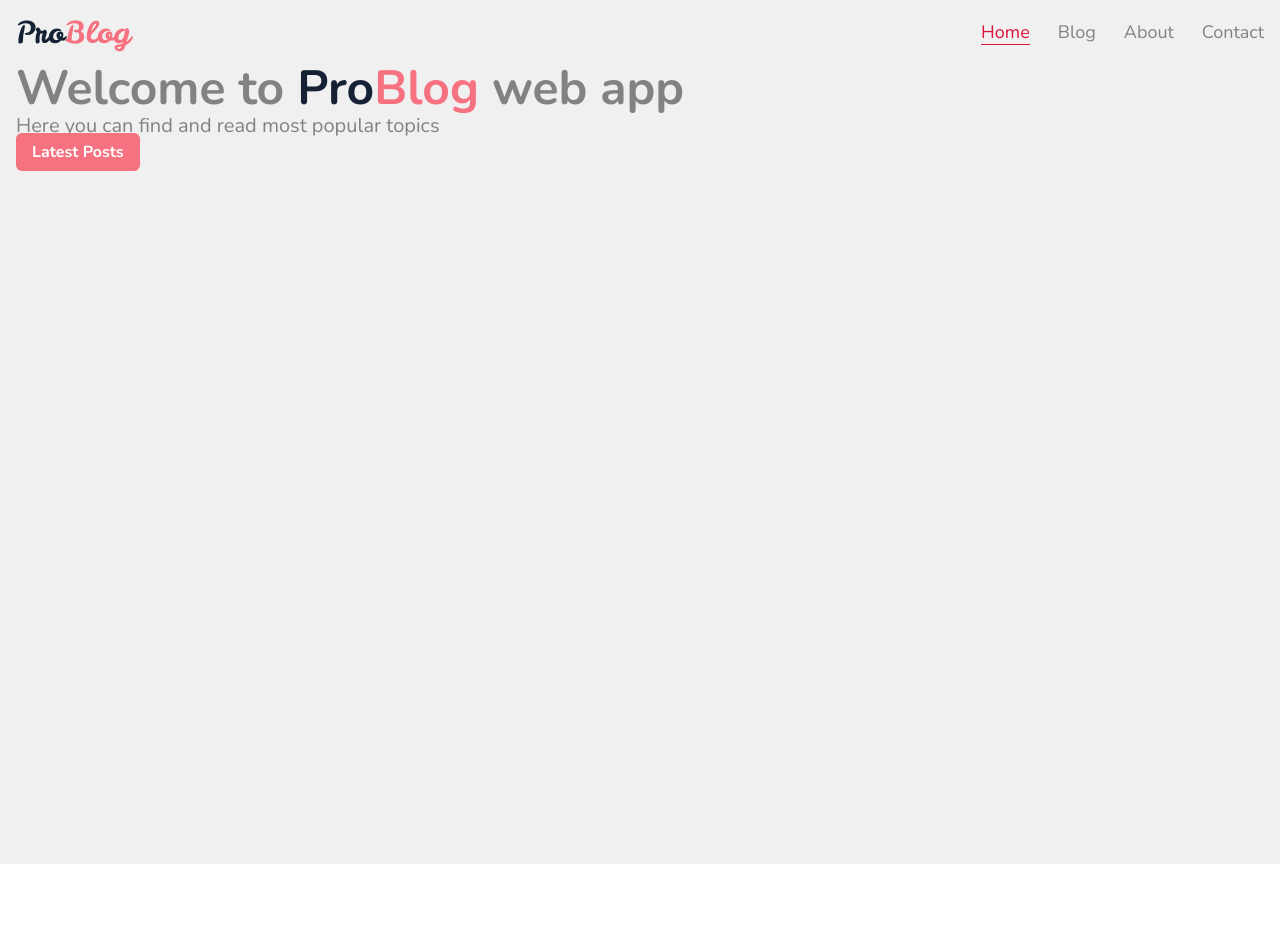
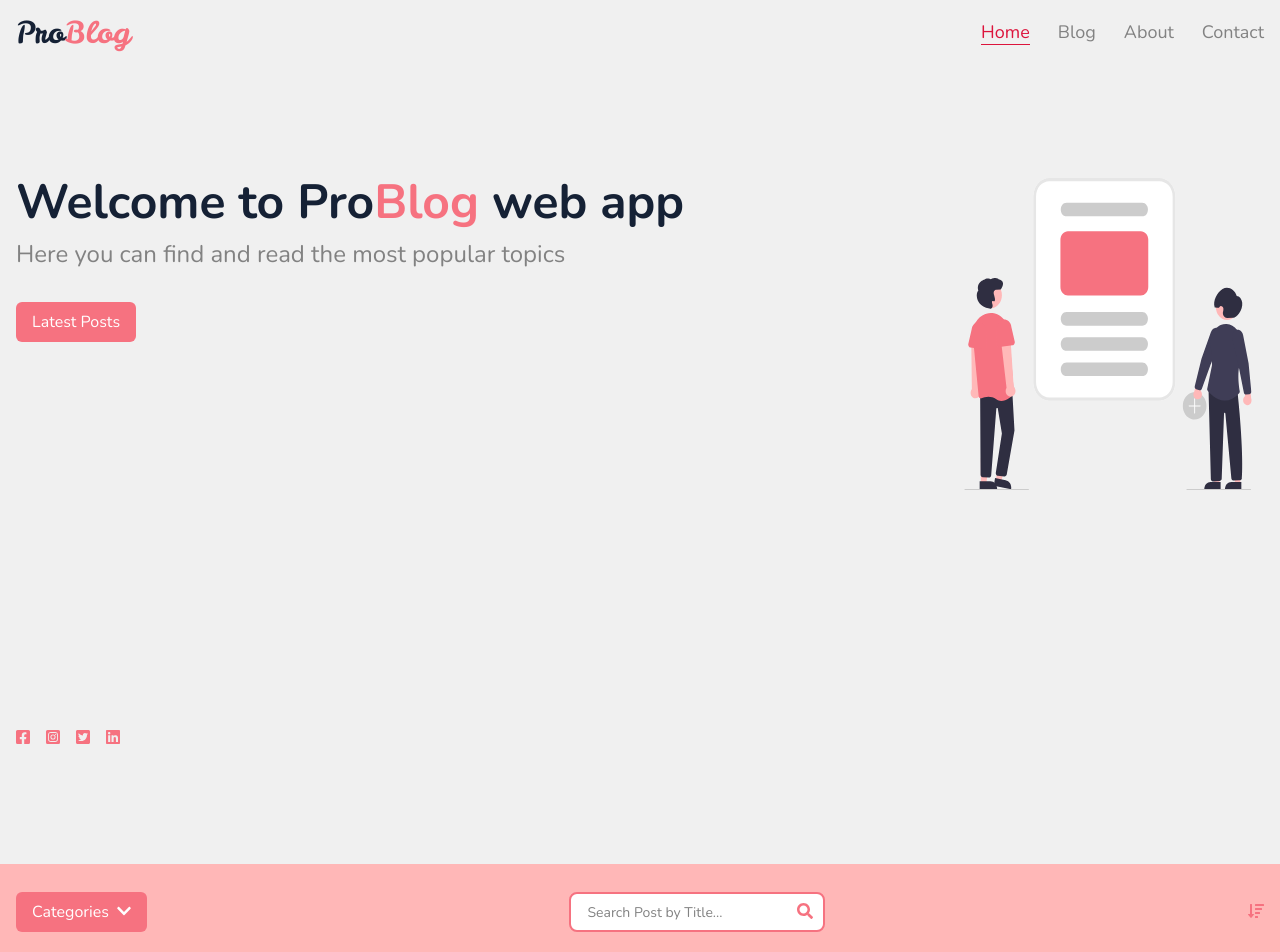
Before and after one commit to ohotnikarturik/nextjs-pro-blog, a Next.js app: page / in a window 1280 px wide. Shown: the top 952 px of the page. Before the commit the page ends 864 px from the top, so only its background shows below. Built offline with nearby package versions, Linux system fonts and the light colour scheme.

Commit message:
add hero-img, add searchfiltersort components

```diff
--- /dev/null
+++ b/components/Badge.tsx
@@ -0,0 +1,12 @@
+const BadgeItems = [
+  { id: 1, category: 'Lifestyle', colour: 'purple' },
+  { id: 2, category: 'Technology', colour: 'green' },
+  { id: 3, category: 'Interviews', colour: 'blue' },
+  { id: 4, category: 'Food', colour: 'yellowe' },
+]
+
+const Badge = () => {
+  return <div></div>
+}
+
+export default Badge
--- a/components/Button.tsx
+++ b/components/Button.tsx
@@ -1,13 +1,22 @@
 import Link from 'next/link'
+import { FontAwesomeIcon } from '@fortawesome/react-fontawesome'
 
 import { ButtonProps } from '../interfaces/index'
 
-const Button = ({ label, href }: ButtonProps) => {
+const Button = ({ label, path, icon, onClick, isMenuOpen }: ButtonProps) => {
   return (
-    <Link href={href}>
-      <a className="py-2 px-4 bg-primary-red text-primary-white rounded-md font-bold">
+    <Link href={path}>
+      <button
+        onClick={onClick}
+        className="inline-flex focus:outline-none focus:bg-primary-crimson items-center py-2 px-4 bg-primary-red hover:bg-primary-crimson transition ease-in duration-200 text-primary-white rounded-md font-medium"
+      >
         {label}
-      </a>
+        {icon && (
+          <div className={`ml-2 ${isMenuOpen ? 'transform rotate-180' : null}`}>
+            <FontAwesomeIcon width={15} icon={icon} />
+          </div>
+        )}
+      </button>
     </Link>
   )
 }
--- /dev/null
+++ b/components/DropDownMenu.tsx
@@ -0,0 +1,28 @@
+const dropDownMenuItems = [
+  { id: 1, category: 'Lifestyle' },
+  { id: 2, category: 'Technology' },
+  { id: 3, category: 'Interviews' },
+  { id: 4, category: 'Food' },
+]
+
+export interface DropDownMenuProps {
+  onClick: any // fix
+}
+
+const DropDownMenu = ({ onClick }: DropDownMenuProps) => {
+  return (
+    <ul className="absolute left-4 top-16 mt-2 w-56 rounded-lg shadow-lg bg-white">
+      {dropDownMenuItems.map((item) => (
+        <li
+          onClick={() => onClick(item.category)}
+          key={item.id}
+          className="cursor-pointer px-4 py-2 text-sm text-primary-white bg-primary-red hover:bg-primary-crimson transition ease-in duration-200"
+        >
+          {item.category}
+        </li>
+      ))}
+    </ul>
+  )
+}
+
+export default DropDownMenu
--- a/components/Logo.tsx
+++ b/components/Logo.tsx
@@ -1,6 +1,6 @@
 const Logo = () => {
   return (
-    <span className="font-leckerli text-3xl text-primary-black">
+    <span className="font-leckerli cursor-pointer text-3xl text-primary-black">
       Pro<span className="text-primary-red">Blog</span>
     </span>
   )
--- /dev/null
+++ b/components/SearchFilterSortPanel.tsx
@@ -0,0 +1,36 @@
+import React, { useState } from 'react'
+
+import Button from './Button'
+import DropDownMenu from './DropDownMenu'
+import SearchInput from './SearchInput'
+import SortItem from './SortItem'
+
+const SearchFilterSortPanel = () => {
+  const [isMenuOpen, setIsMenuOpen] = useState(false)
+  const [category, setCategory] = useState('Categories')
+
+  const onClickMenuOpen = () => setIsMenuOpen(!isMenuOpen)
+  const onClickChooseCategory = (value: string) => {
+    setCategory(value)
+    setIsMenuOpen(false)
+  }
+
+  return (
+    <div className="bg-primary-pink">
+      <div className="container flex justify-between items-center h-24 relative">
+        <Button
+          onClick={onClickMenuOpen}
+          path="#"
+          icon="chevron-down"
+          label={category}
+          isMenuOpen={isMenuOpen}
+        />
+        {isMenuOpen && <DropDownMenu onClick={onClickChooseCategory} />}
+        <SearchInput />
+        <SortItem />
+      </div>
+    </div>
+  )
+}
+
+export default SearchFilterSortPanel
--- /dev/null
+++ b/components/SearchInput.tsx
@@ -0,0 +1,29 @@
+import React, { useState } from 'react'
+import { FontAwesomeIcon } from '@fortawesome/react-fontawesome'
+
+const SearchInput = () => {
+  const [inputValue, setInputValue] = useState('')
+  console.log(inputValue)
+
+  const onChangeInputValue = (event: React.ChangeEvent<HTMLInputElement>) => {
+    setInputValue(event.currentTarget.value)
+  }
+
+  return (
+    <form className="relative w-64">
+      <input
+        className=" placeholder-primary-gray border-2 text-primary-crimson border-primary-red bg-white h-10 pl-4 pr-9 focus:border-primary-crimson rounded-lg text-sm focus:outline-none w-full transition ease-in duration-200"
+        type="text"
+        placeholder="Search Post by Title..."
+        name="search"
+        value={inputValue}
+        onChange={onChangeInputValue}
+      />
+      <div className="text-primary-red absolute top-1/2 transform -translate-y-1/2 right-3 ">
+        <FontAwesomeIcon width={20} icon={'search'} />
+      </div>
+    </form>
+  )
+}
+
+export default SearchInput
--- /dev/null
+++ b/components/SocialItems.tsx
@@ -0,0 +1,38 @@
+import { FontAwesomeIcon } from '@fortawesome/react-fontawesome'
+import {
+  faFacebookSquare,
+  faInstagramSquare,
+  faLinkedin,
+  faTwitterSquare,
+} from '@fortawesome/free-brands-svg-icons'
+
+const socialIcons = [
+  {
+    id: 1,
+    size: 25,
+    name: faFacebookSquare,
+    href: 'https://www.facebook.com/',
+  },
+  { id: 2, size: 25, name: faInstagramSquare, href: 'http://instagram.com/' },
+  { id: 3, size: 25, name: faTwitterSquare, href: 'https://twitter.com/' },
+  { id: 4, size: 25, name: faLinkedin, href: 'https://www.linkedin.com/' },
+]
+
+const SocialItems = () => {
+  return (
+    <ul className="flex">
+      {socialIcons.map((item) => (
+        <li
+          className="mr-4 text-primary-red hover:text-primary-crimson transition ease-in duration-200 cursor-pointer"
+          key={item.id}
+        >
+          <a href={item.href} rel="noreferrer" target="_blank">
+            <FontAwesomeIcon width={item.size} icon={item.name} />
+          </a>
+        </li>
+      ))}
+    </ul>
+  )
+}
+
+export default SocialItems
--- /dev/null
+++ b/components/SortItem.tsx
@@ -0,0 +1,26 @@
+import React, { useState } from 'react'
+
+import { FontAwesomeIcon } from '@fortawesome/react-fontawesome'
+import {
+  faSortAmountDown,
+  faSortAmountDownAlt,
+} from '@fortawesome/free-solid-svg-icons'
+
+const SortItem = () => {
+  const [switchIcon, setSwitchIcon] = useState(false)
+
+  return (
+    <div
+      onClick={() => setSwitchIcon(!switchIcon)}
+      className="text-primary-red cursor-pointer hover:text-primary-crimson transition ease-in duration-200"
+    >
+      {!switchIcon ? (
+        <FontAwesomeIcon width={30} icon={faSortAmountDown} />
+      ) : (
+        <FontAwesomeIcon width={30} icon={faSortAmountDownAlt} />
+      )}
+    </div>
+  )
+}
+
+export default SortItem
--- a/components/Subtitle.tsx
+++ b/components/Subtitle.tsx
@@ -1,7 +1,7 @@
 import { SubtitleProps } from '../interfaces/index'
 
 const Subtitle = ({ label }: SubtitleProps) => {
-  return <h3 className="text-xl font-medium text-primary-gray ">{label}</h3>
+  return <h3 className="text-2xl font-light text-primary-gray ">{label}</h3>
 }
 
 export default Subtitle
--- a/interfaces/index.ts
+++ b/interfaces/index.ts
@@ -1,6 +1,9 @@
 export interface ButtonProps {
   label: string
-  href: string
+  path: string  // fix
+  icon?: any // fix
+  onClick?: () => void
+  isMenuOpen?: boolean
 }
 
 export interface TitleProps {
--- a/pages/_app.tsx
+++ b/pages/_app.tsx
@@ -1,8 +1,25 @@
 import 'tailwindcss/tailwind.css'
 import type { AppProps } from 'next/app'
+import { library } from '@fortawesome/fontawesome-svg-core'
+import {
+  faFacebookSquare,
+  faLinkedin,
+  faTwitterSquare,
+  faInstagramSquare,
+} from '@fortawesome/free-brands-svg-icons'
+import { faChevronDown, faSearch } from '@fortawesome/free-solid-svg-icons'
 
 import Layout from '../components/Layout'
 import '../styles/globals.css'
+
+library.add(
+  faFacebookSquare,
+  faLinkedin,
+  faTwitterSquare,
+  faInstagramSquare,
+  faChevronDown,
+  faSearch
+)
 
 function MyApp({ Component, pageProps }: AppProps) {
   return (
--- a/pages/index.tsx
+++ b/pages/index.tsx
@@ -1,6 +1,10 @@
 import Head from 'next/head'
+import Image from 'next/image'
+
 import Button from '../components/Button'
 import Subtitle from '../components/Subtitle'
+import SocialItems from '../components/SocialItems'
+import SearchFilterSortPanel from '../components/SearchFilterSortPanel'
 
 export default function Home() {
   return (
@@ -10,21 +14,40 @@ export default function Home() {
         <link rel="icon" href="/favicon.ico" />
         <meta name="keywords" content="blog web application" />
       </Head>
-      <section className="bg-primary-silver h-screen">
-        <div className="container">
+      <section className="h-screen bg-primary-silver">
+        <div className="container h-full flex flex-col justify-around">
+          <div className="flex w-full">
+            <div className="flex flex-col items-start w-3/4">
+              <h1 className="text-primary-black font-bold text-5xl mb-3">
+                Welcome to <span className="text-primary-black">Pro</span>
+                <span className="text-primary-red">Blog</span> web app
+              </h1>
+              <div className="mb-8">
+                <Subtitle label="Here you can find and read the most popular topics" />
+              </div>
+              <div className="mb-5">
+                <Button label="Latest Posts" path="/" />
+              </div>
+            </div>
+            <div className="w-1/4">
+              <Image
+                src="/home-image.svg"
+                alt="Read blog image"
+                width={600}
+                height={600}
+              />
+            </div>
+          </div>
           <div>
-            <h1 className="text-primary-gray font-bold text-5xl">
-              Welcome to <span className="text-primary-black">Pro</span>
-              <span className="text-primary-red">Blog</span> web app
-            </h1>
-            <Subtitle label="Here you can find and read most popular topics" />
-            <Button label="Latest Posts" href="/" />
+            <SocialItems />
           </div>
-          <div></div>
-          <div></div>
         </div>
       </section>
-      <section></section>
+      <section>
+        <div className="h-full">
+          <SearchFilterSortPanel />
+        </div>
+      </section>
     </div>
   )
 }
```
Also changed, not shown: public/home-image.svg (added).
